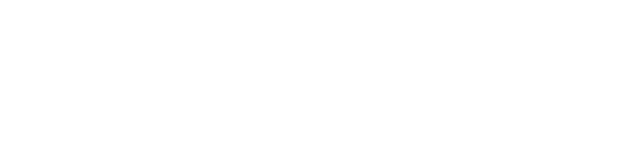
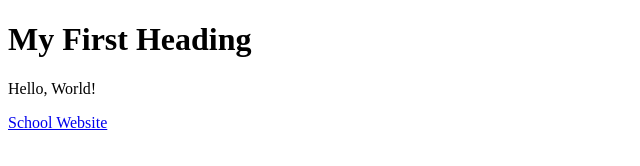
Before and after one commit to Sahana-Lawrence/ICS2O-Unit0-04-HTML, a plain HTML site: page index.html in a window 1280 px wide. Shown: the whole page, without its empty margins (0-640 px from the left). Drawn offline with Linux system fonts and the light colour scheme.

Commit message:
added index.html

```diff
--- a/index.html
+++ b/index.html
@@ -1,9 +1,17 @@
 <!DOCTYPE html>
-<html>
-    <head>
-        <title> </title>
-    </head>
-    <body>
-
-    </body>
+<!-- This is a comment -->
+<html lang="en-ca">
+  <head>
+  <meta charset="utf-8">
+  <meta name="description" content="My First webpage, with image">
+  <meta name="keywords" content="MTHS, Website">
+  <meta name="author" content="Sahana Lawrence">
+  <meta name="viewport" content="width=device-width, initial-scale=1.0">
+    <title>My First Webpage, With Image</title>
+  </head>
+  <body>
+    <h1>My First Heading</h1>
+    <p>Hello, World!</p>
+    <a href="//teh.ocsb.ca/">School Website</a>
+  </body>
 </html>
```
